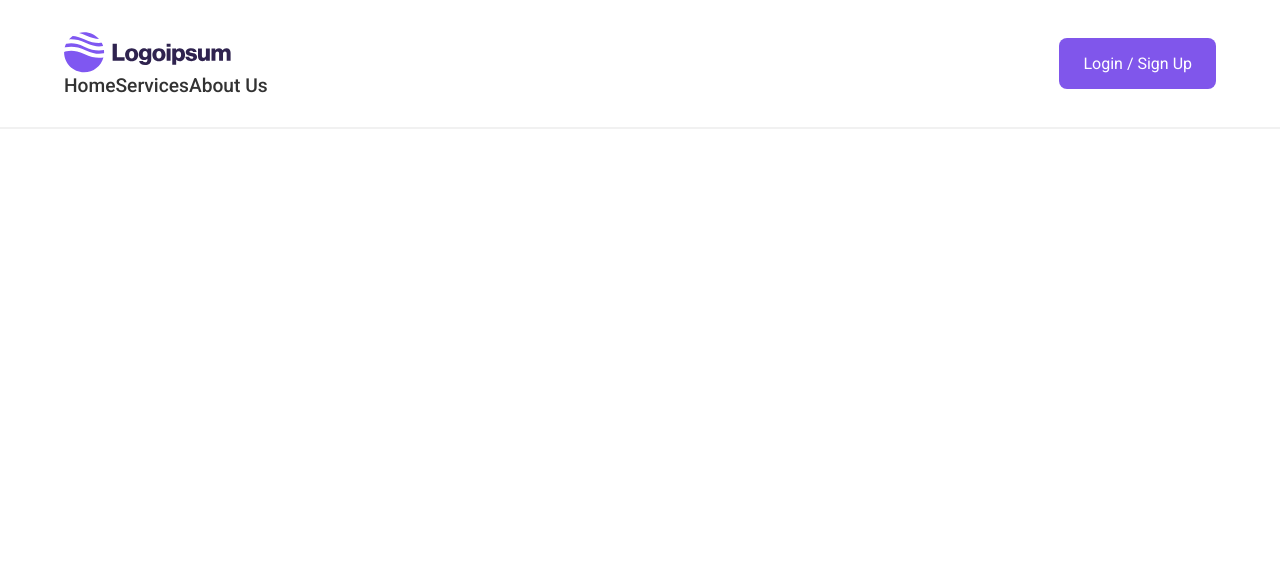
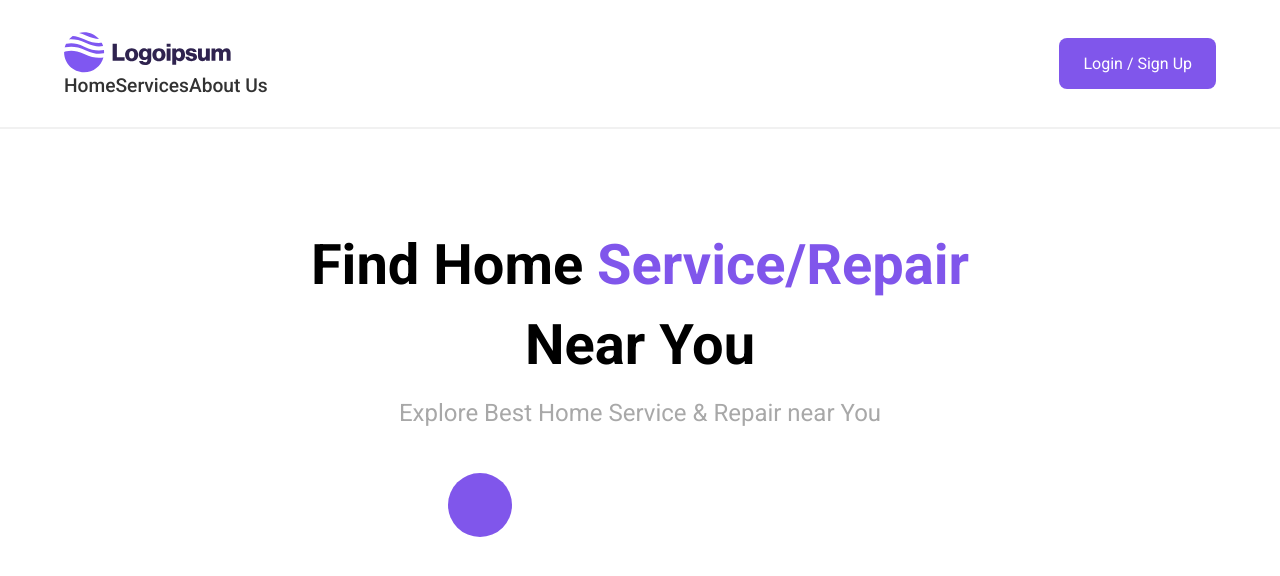
Before and after one commit to VytautasZ12/Home-service-app, a React (Vite) app in the folder frontend/: page / in a window 1280 px wide. Shown: the top 576 px of the page. Built offline with nearby package versions, Linux system fonts and the light colour scheme.

Commit message:
Created Hero styles.

```diff
--- a/frontend/src/App.jsx
+++ b/frontend/src/App.jsx
@@ -1,9 +1,11 @@
+import Hero from "./components/home/Hero";
 import Topbar from "./components/layout/Topbar";
 
 const App = () => {
   return (
     <>
       <Topbar />
+      <Hero />
     </>
   );
 };
--- a/frontend/src/components/home/Hero.jsx
+++ b/frontend/src/components/home/Hero.jsx
@@ -1,3 +1,4 @@
+import styles from "./Hero.module.scss";
 import Button from "../common/Button";
 
 const Hero = () => {
--- /dev/null
+++ b/frontend/src/components/home/Hero.module.scss
@@ -0,0 +1,26 @@
+.hero {
+  padding-top: 6rem;
+  text-align: center;
+}
+
+.title {
+  font-size: 3.5rem;
+  line-height: 5rem;
+}
+
+.primary {
+  color: #8056eb;
+}
+
+.subtitle {
+  color: #a8a8a8;
+  font-size: 1.5rem;
+  padding: 1rem;
+}
+
+.searchContainer {
+  display: flex;
+  margin: 2rem auto;
+  width: 30%;
+  gap: 1rem;
+}
```
